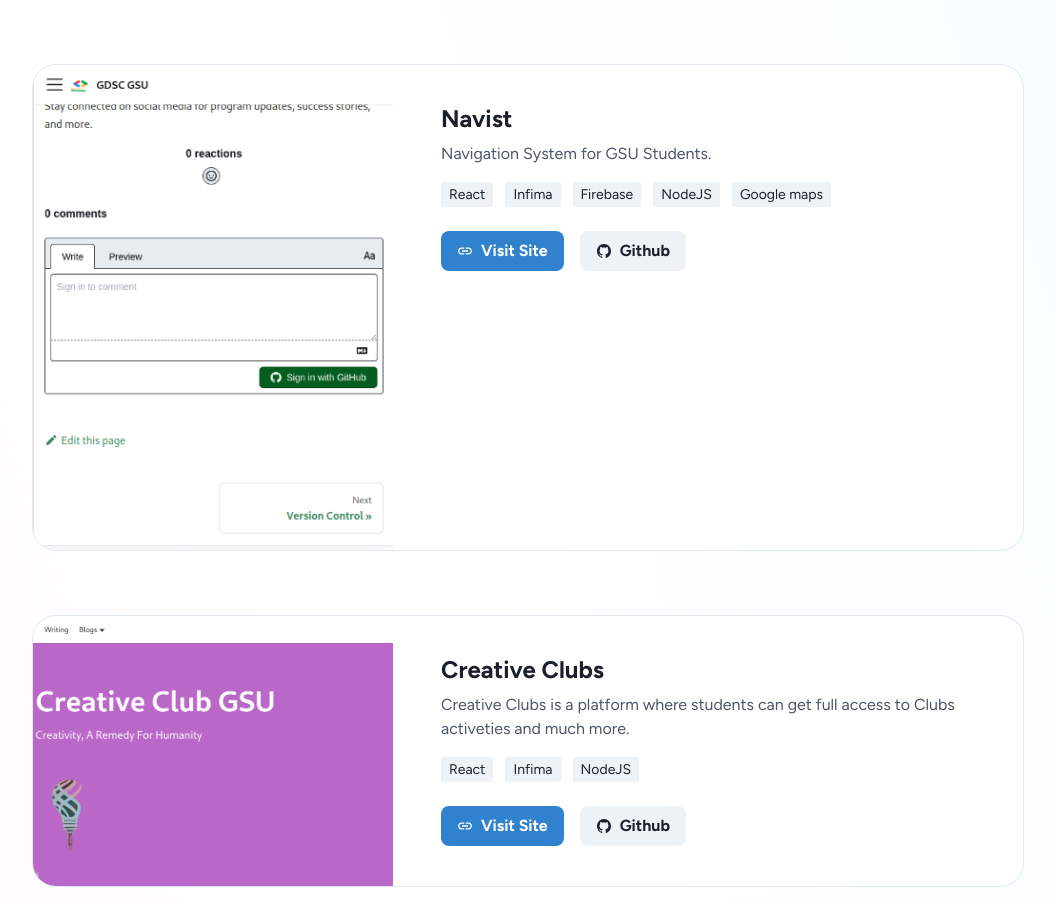
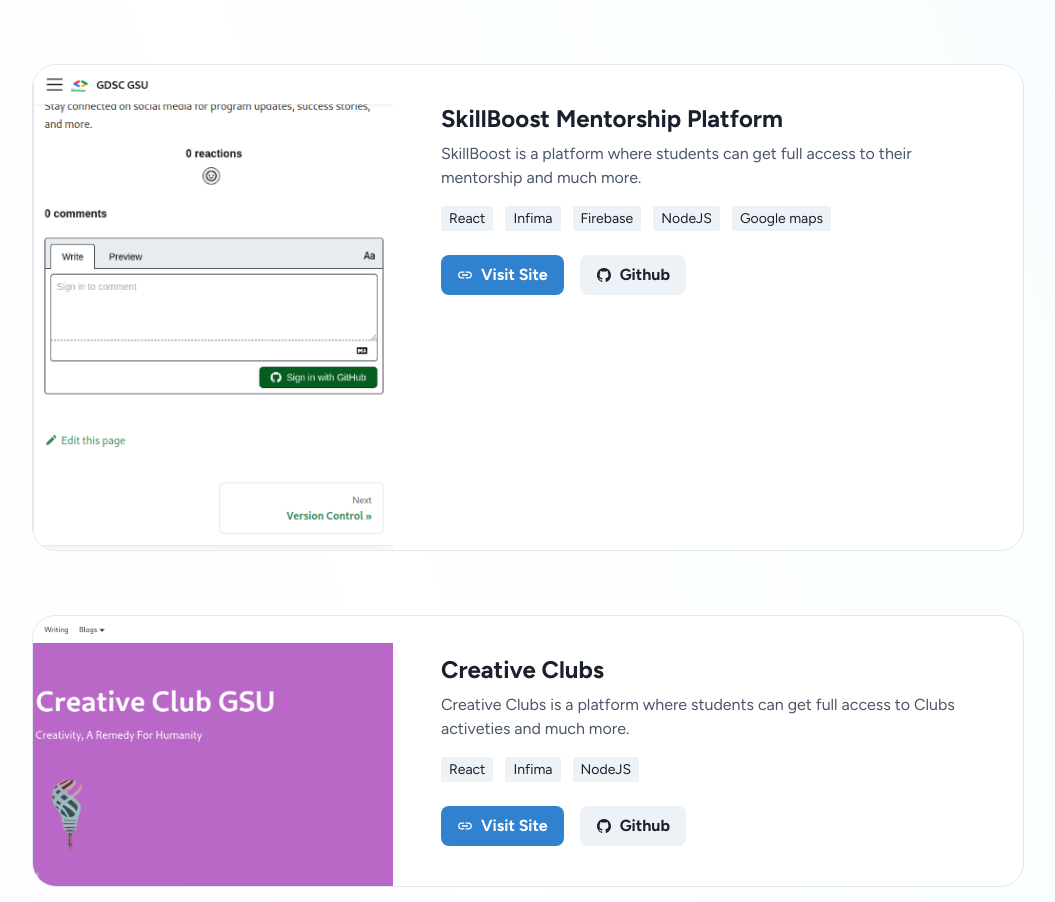
Before and after one commit to AdamsGeeky/portfolio, a Next.js app: page / in a window 1280 px wide. Shown: the part 1095-1997 px from the top of the page, without its empty margins (112-1167 px from the left). Built offline with nearby package versions, Linux system fonts and the light colour scheme.

Commit message:
feat: update

```diff
--- a/src/components/projects.jsx
+++ b/src/components/projects.jsx
@@ -12,12 +12,12 @@ const ProjectLists = [
     codeHref: 'https://github.com/AdamsGeeky/communityink',
   },
   {
-    title: 'Navist',
-    description: 'Navigation System for GSU Students.',
+    title: ' SkillBoost Mentorship Platform',
+    description: 'SkillBoost is a platform where students can get full access to their mentorship and much more.',
     src: '/assets/02.png',
     tags: ['React','Infima', 'Firebase', 'NodeJS', 'Google maps' ],
     href: 'https://gsunavis.web.app/',
-    codeHref: 'https://github.com/AdamsGeeky/plish-spaces',
+    codeHref: 'https://github.com/AdamsGeeky/skillbost',
   },
   {
     title: 'Creative Clubs',
```
